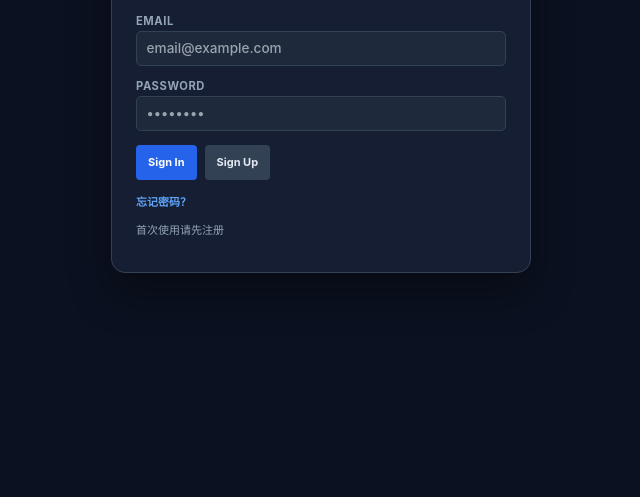
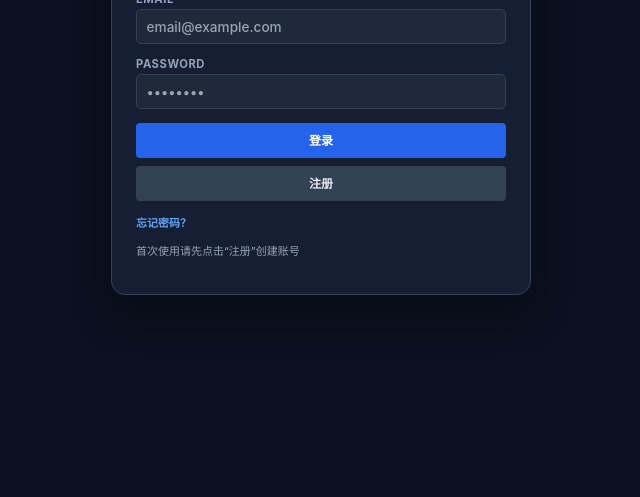
Before and after one commit to jiang1541805029/trading-hub-site, a plain HTML site: page index.html in a window 1280 px wide. Shown: the part 303-800 px from the top of the page, without its empty margins (319-959 px from the left). Drawn offline with nearby package versions, Linux system fonts and the light colour scheme.

Commit message:
Make register option prominent

```diff
--- a/index.html
+++ b/index.html
@@ -18,7 +18,7 @@
   <div class="login-shell">
     <div class="login-card">
       <div class="login-title">Trading Hub</div>
-      <div class="login-sub">邮箱 + 密码登录</div>
+      <div class="login-sub">邮箱 + 密码登录 / 注册</div>
 
       <div id="loginForm">
         <div class="mt-4">
@@ -31,16 +31,16 @@
           <input id="loginPassword" type="password" placeholder="••••••••" class="input-base">
         </div>
 
-        <div class="login-actions">
-          <button id="loginSignInBtn" class="h-[35px] px-3 text-[11px] font-bold bg-blue-600 text-white rounded">Sign In</button>
-          <button id="loginSignUpBtn" class="h-[35px] px-3 text-[11px] font-bold bg-slate-700 text-slate-200 rounded">Sign Up</button>
+        <div class="login-actions flex-col">
+          <button id="loginSignInBtn" class="h-[35px] px-3 text-[12px] font-bold bg-blue-600 text-white rounded w-full">登录</button>
+          <button id="loginSignUpBtn" class="h-[35px] px-3 text-[12px] font-bold bg-slate-700 text-slate-200 rounded w-full">注册</button>
         </div>
 
         <div class="mt-2">
           <button id="loginForgotBtn" class="login-link">忘记密码？</button>
         </div>
 
-        <div class="login-status">首次使用请先注册</div>
+        <div class="login-status">首次使用请先点击“注册”创建账号</div>
       </div>
 
       <div id="resetForm" class="hidden">
```
